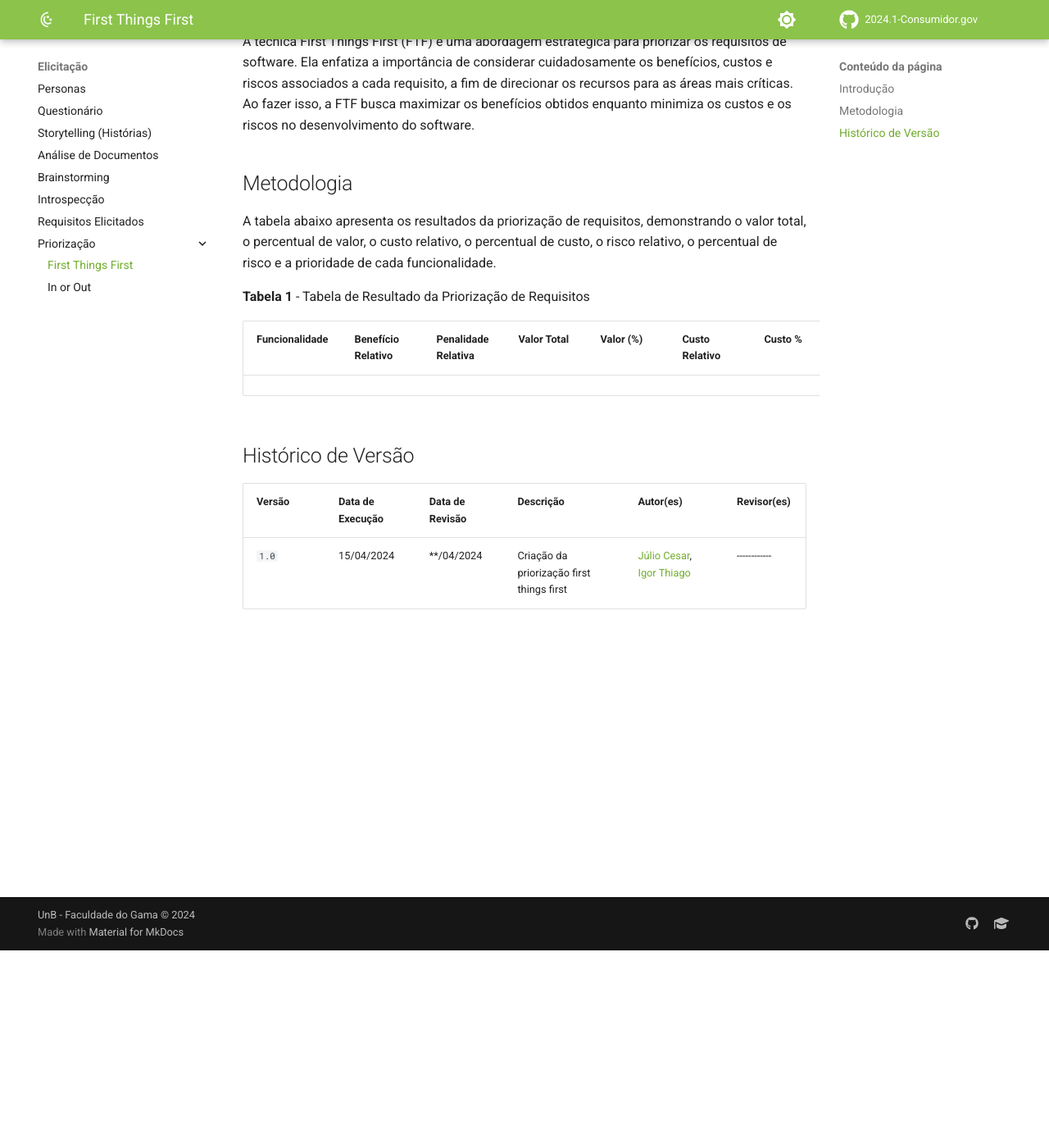
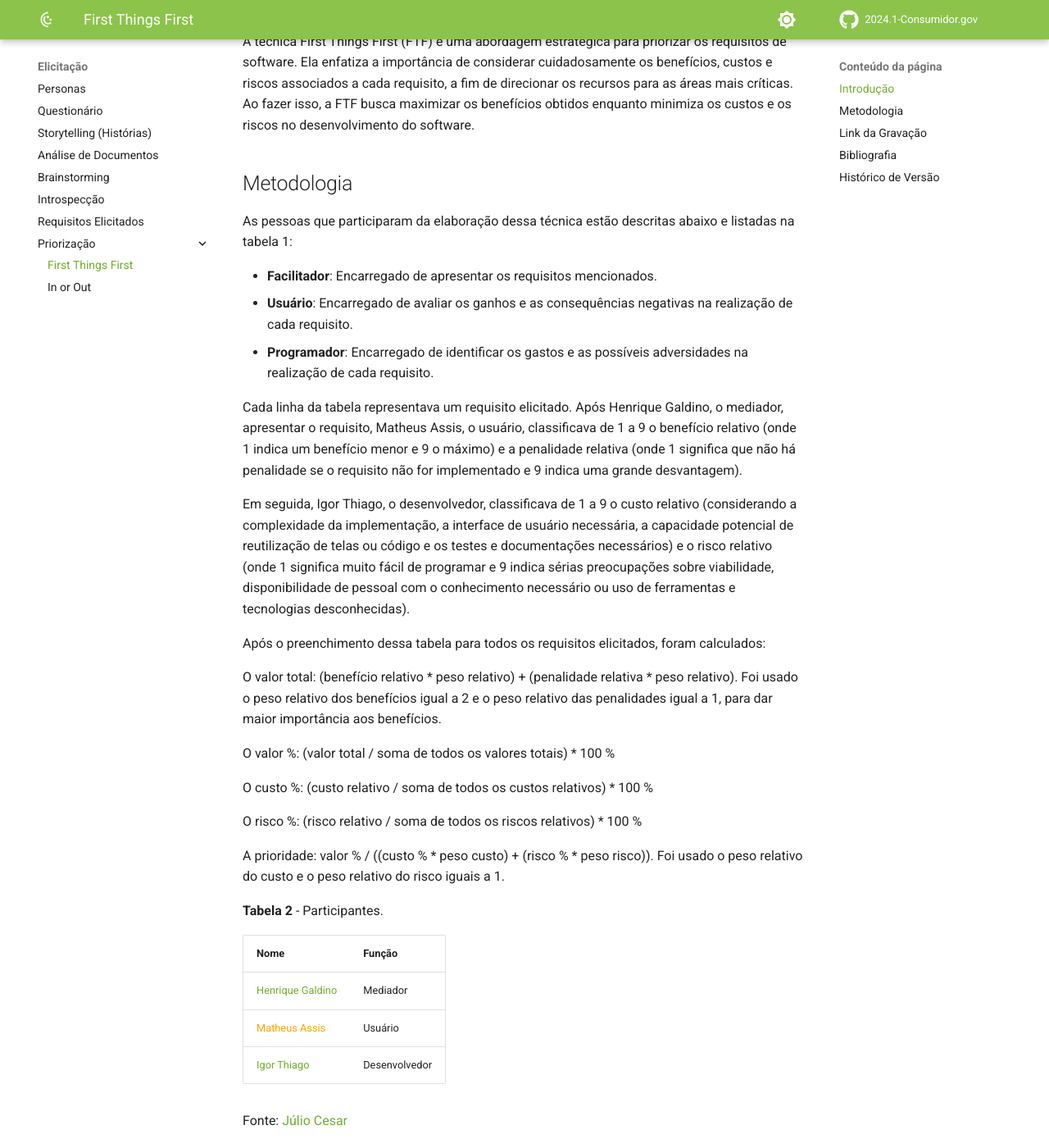
Before and after one commit to Requisitos-de-Software/2024.1-Grupo08, an MkDocs documentation site: the page built from docs/Elicitação/Priorização/First things first.md, in a window 1280 px wide and 1400 px high, scrolled down 241 px. Shown: the whole window at 82% size. Built offline with MkDocs 1.6.1 and Material for MkDocs 9.7.7, drawn with Linux system fonts in a browser that asks for light colours; comment, search, counter and statistics services are not loaded; some of the changed text lies outside the part shown.

Commit message:
Atualização First things first

```diff
--- a/docs/Elicitação/Priorização/First things first.md
+++ b/docs/Elicitação/Priorização/First things first.md
@@ -6,16 +6,77 @@
 
 ## Metodologia
 
+As pessoas que participaram da elaboração dessa técnica estão descritas abaixo e listadas na tabela 1:
+
+- **Facilitador**: Encarregado de apresentar os requisitos mencionados.
+- **Usuário**: Encarregado de avaliar os ganhos e as consequências negativas na realização de cada requisito.
+- **Programador**: Encarregado de identificar os gastos e as possíveis adversidades na realização de cada requisito.
+
+
+Cada linha da tabela representava um requisito elicitado. Após Henrique Galdino, o mediador, apresentar o requisito, Matheus Assis, o usuário, classificava de 1 a 9 o benefício relativo (onde 1 indica um benefício menor e 9 o máximo) e a penalidade relativa (onde 1 significa que não há penalidade se o requisito não for implementado e 9 indica uma grande desvantagem).
+
+Em seguida, Igor Thiago, o desenvolvedor, classificava de 1 a 9 o custo relativo (considerando a complexidade da implementação, a interface de usuário necessária, a capacidade potencial de reutilização de telas ou código e os testes e documentações necessários) e o risco relativo (onde 1 significa muito fácil de programar e 9 indica sérias preocupações sobre viabilidade, disponibilidade de pessoal com o conhecimento necessário ou uso de ferramentas e tecnologias desconhecidas).
+
+Após o preenchimento dessa tabela para todos os requisitos elicitados, foram calculados:
+
+O valor total: (benefício relativo * peso relativo) + (penalidade relativa * peso relativo). Foi usado o peso relativo dos benefícios igual a 2 e o peso relativo das penalidades igual a 1, para dar maior importância aos benefícios.
+
+O valor %: (valor total / soma de todos os valores totais) * 100 %
+
+O custo %: (custo relativo / soma de todos os custos relativos) * 100 %
+
+O risco %: (risco relativo / soma de todos os riscos relativos) * 100 %
+
+A prioridade: valor % / ((custo % * peso custo) + (risco % * peso risco)). Foi usado o peso relativo do custo e o peso relativo do risco iguais a 1.
+
+**Tabela 2** - Participantes.
+
+| Nome                                              | Função        |
+| ------------------------------------------------- | ------------- |
+| [Henrique Galdino](https://github.com/hgaldino05)  | Mediador      |
+| <span style = "color: orange">Matheus Assis</span> | Usuário       |
+| [Igor Thiago](https://github.com/Alladin-51)  | Desenvolvedor |
+
+
+Fonte: [Júlio Cesar](https://github.com/Julio1099)
+
 A tabela abaixo apresenta os resultados da priorização de requisitos, demonstrando o valor total, o percentual de valor, o custo relativo, o percentual de custo, o risco relativo, o percentual de risco e a prioridade de cada funcionalidade.
 
-**Tabela 1** - Tabela de Resultado da Priorização de Requisitos
+**Tabela 2** - Tabela de Resultado da Priorização de Requisitos
 
-| Funcionalidade | Benefício Relativo | Penalidade Relativa | Valor Total | Valor (%) | Custo Relativo | Custo % | Risco Relativo | Risco % | Prioridade |
-| -------------- | ------------------ | ------------------- | ----------- | ---------- | --------------- | ------- | --------------- | ------- | ---------- |
-|                |                    |                     |             |            |                 |         |                 |         |            |
+| Funcionalidades                            | Valor Benefício | Penalidade Relativa | Valor Total | Valor (%) | Custo Relativo | Custo % | Risco Relativo | Risco % | Prioridade |
+| ------------------------------------------ | --------------- | -------------------- | ----------- | --------- | -------------- | ------- | -------------- | ------- | ---------- |
+| REQ07 - fornecer detalhes reclamação       | 9               | 9                    | 27          | 7.35      | 3              | 4.22    | 3              | 3.84    | 1.19       |
+| REQ02 - pesquisar empresa pelo nome        | 9               | 9                    | 27          | 7.35      | 3              | 4.22    | 4              | 5.12    | 1.08       |
+| REQ08 - o que espera da empresa            | 9               | 8                    | 26          | 7.08      | 5              | 7.04    | 7              | 8.97    | 0.61       |
+| REQ09 - anexar arquivos relacionados a reclamação | 9        | 8                    | 26          | 7.08      | 4              | 5.63    | 7              | 8.97    | 0.69       |
+| REQ05 - informar como foi feita compra / serviço | 9         | 9                    | 27          | 7.35      | 4              | 5.63    | 3              | 3.84    | 0.97       |
+| REQ06 - escolher a categoria da reclamação | 9               | 9                    | 27          | 7.35      | 4              | 5.63    | 3              | 3.84    | 0.97       |
+| REQ11 - acompanhar o status da reclamação  | 9               | 6                    | 24          | 6.53      | 3              | 4.22    | 4              | 5.12    | 0.96       |
+| REQ10 - ver outras reclamações             | 9               | 6                    | 24          | 6.53      | 5              | 7.04    | 4              | 5.12    | 0.68       |
+| REQ03 - ver dados da empresa               | 8               | 7                    | 23          | 6.26      | 4              | 5.63    | 6              | 7.69    | 0.66       |
+| REQ15 - feedback em caso de erro/falha     | 9               | 7                    | 25          | 6.81      | 5              | 7.04    | 5              | 6.41    | 0.66       |
+| REQ01 - login gov.br                       | 9               | 9                    | 27          | 7.35      | 4              | 5.63    | 9              | 11.53   | 0.64       |
+| REQ12 - funcionar em android/ios           | 9               | 9                    | 27          | 7.35      | 7              | 9.85    | 8              | 10.25   | 0.49       |
+| REQ13 - interface simples e intuitiva      | 9               | 9                    | 27          | 7.35      | 7              | 9.85    | 6              | 7.69    | 0.53       |
+| REQ04 - ver indicadores/gráficos dos dados| 7               | 4                    | 18          | 4.9       | 5              | 7.04    | 6              | 7.69    | 0.45       |
+| REQ14 - acessibilidade                     | 7               | 4                    | 18          | 4.9       | 8              | 11.26   | 3              | 3.84    | 0.37       |
+
+
+Fonte: [Júlio Cesar](https://github.com/Julio1099)
+
+## Link da Gravação
+
+[Priorização - First Thing First(Mediador/Desenvolvedor)](https://youtu.be/CtUni6w0gSs)
+[Priorização - First Thing First(Mediador/Usuário)](https://youtu.be/jka4Mdmq9TI)
+
+## Bibliografia
+
+> SERRANO, Milene, SERRANO, Maurício. Requisitos (Aula 07): Elicitação, Modelagem e Análise. UnB Gama, Brasília, 2023. Disponível em: <https://aprender3.unb.br/pluginfile.php/2692772/mod_resource/content/2/Requisitos%20-%20Aula%2007.pdf>. Acesso em: 17/04/2024.
+
 
 ## Histórico de Versão
 
 | Versão | Data de Execução | Data de Revisão | Descrição                            | Autor(es)                               | Revisor(es) |
 | ------ | ---------------- | --------------- | ------------------------------------ | --------------------------------------- | ----------- |
-| `1.0`    | 15/04/2024       | **/04/2024      | Criação da priorização first things first     | [Júlio Cesar](https://github.com/Julio1099), [Igor Thiago](https://github.com/Alladin-51) | ------------    |
+| `1.0`    | 17/04/2024       | 17/04/2024      | Criação da priorização first things first     | [Júlio Cesar](https://github.com/Julio1099), [Igor Thiago](https://github.com/Alladin-51) | ------------    |
```
